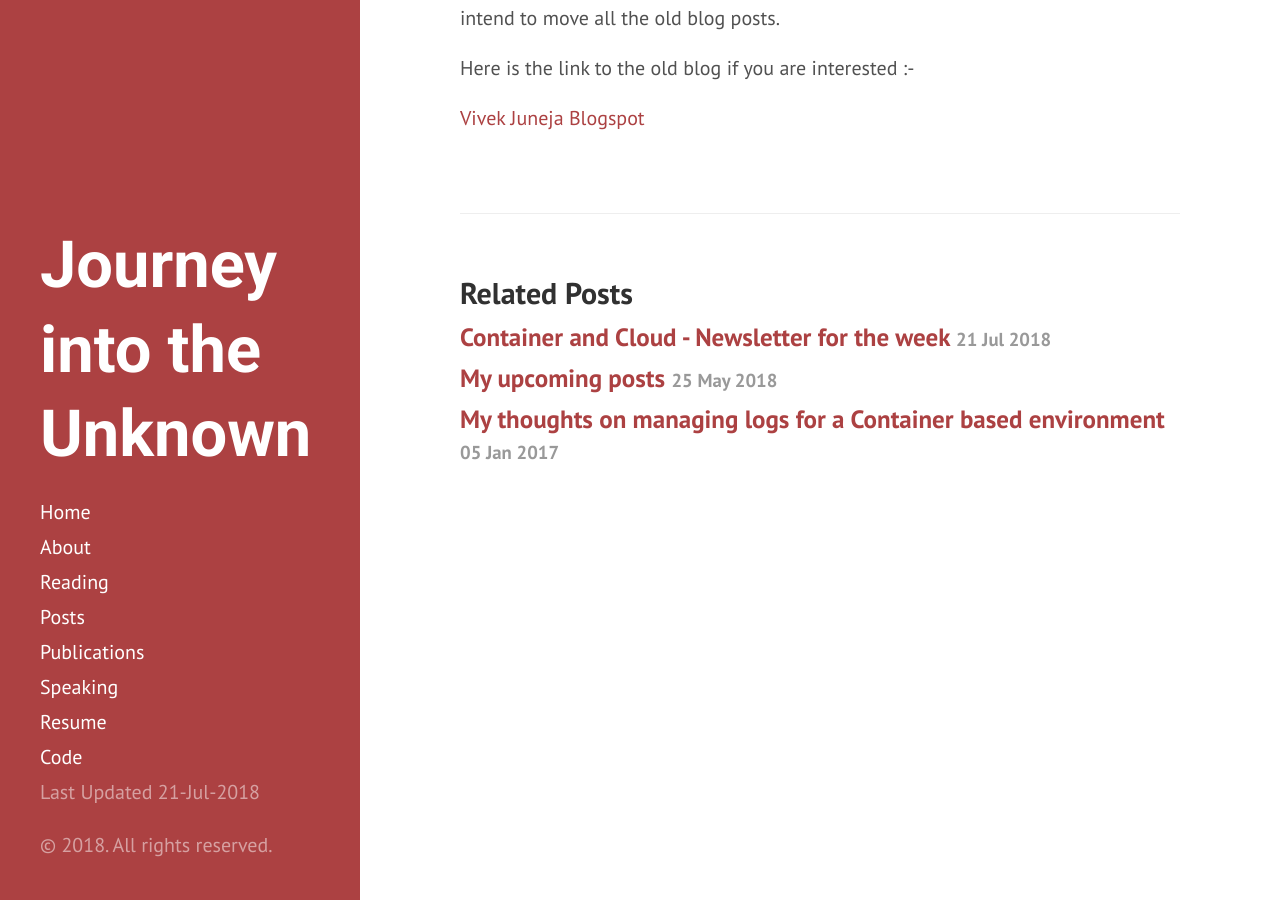
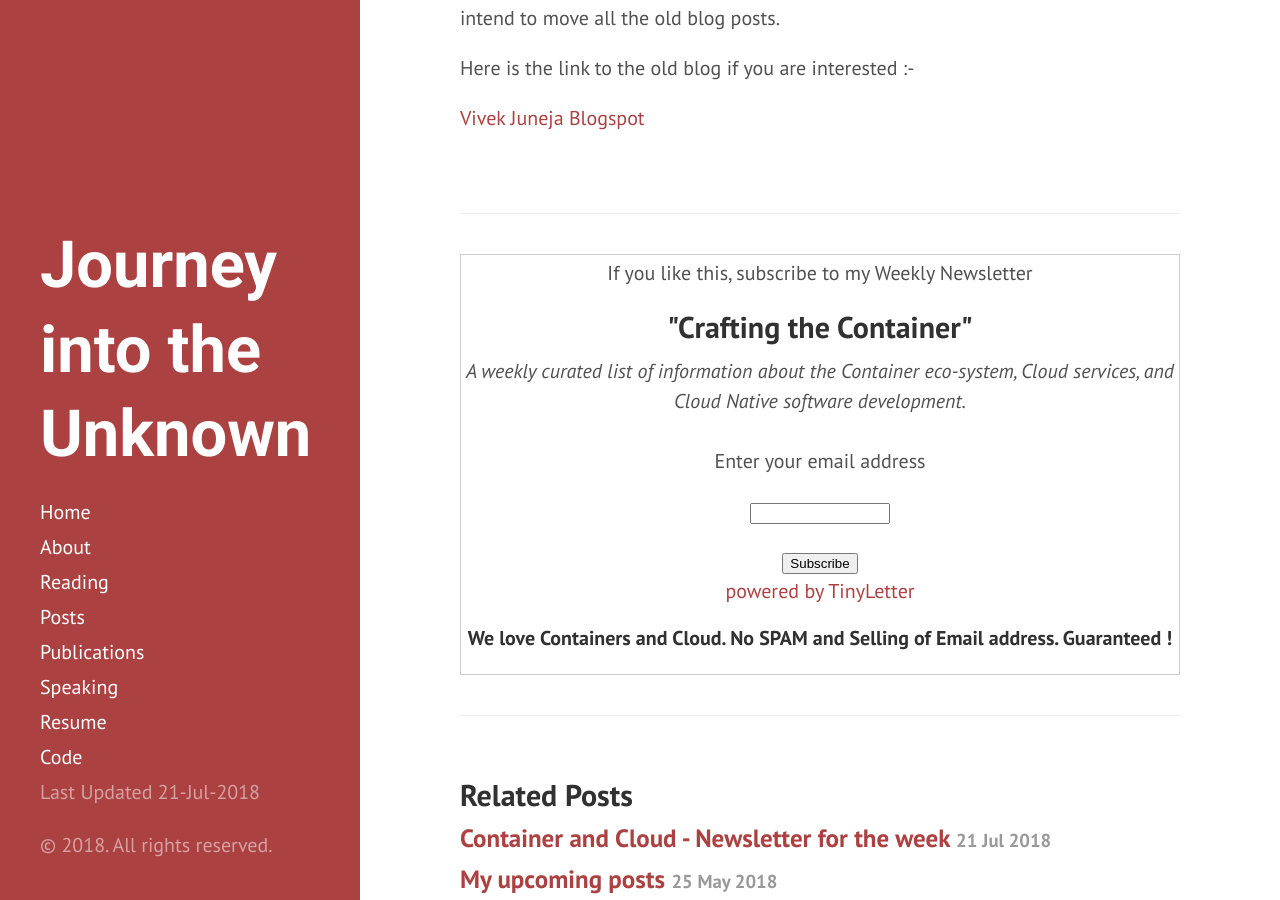
Before and after one commit to vivekjuneja/vivekjuneja.github.io, a Jekyll site: the page built from _posts/2015-03-21-oldposts.md, in a window 1280 px wide and 900 px high, scrolled down 557 px. Built offline with Jekyll 4.4.1, drawn with Linux system fonts in a browser that asks for light colours.

Commit message:
added newsletter subscription form to each post

```diff
--- a/_layouts/post.html
+++ b/_layouts/post.html
@@ -6,6 +6,15 @@ layout: default
   <h1 class="post-title">{{ page.title }}</h1>
   <span class="post-date">{{ page.date | date_to_string }}</span>
   {{ content }}
+</div>
+
+
+<div class="related">
+    <form style="border:1px solid #ccc;padding:3px;text-align:center;" action="https://tinyletter.com/vivekjuneja" method="post" target="popupwindow" onsubmit="window.open('https://tinyletter.com/vivekjuneja', 'popupwindow', 'scrollbars=yes,width=800,height=600');return true"><p>
+    If you like this, subscribe to my Weekly Newsletter
+    <h2> "Crafting the Container"</h2>
+    <i>A weekly curated list of information about the Container eco-system, Cloud services, and Cloud Native software development.</i><br /><br />
+    <label for="tlemail">Enter your email address</label></p><p><input type="text" style="width:140px" name="email" id="tlemail" /></p><input type="hidden" value="1" name="embed"/><input type="submit" value="Subscribe" /><p><a href="https://tinyletter.com" target="_blank">powered by TinyLetter</a></p><p><h6>We love Containers and Cloud. No SPAM and Selling of Email address. Guaranteed ! </h6></p></form>
 </div>
 
 <div class="related">
```
